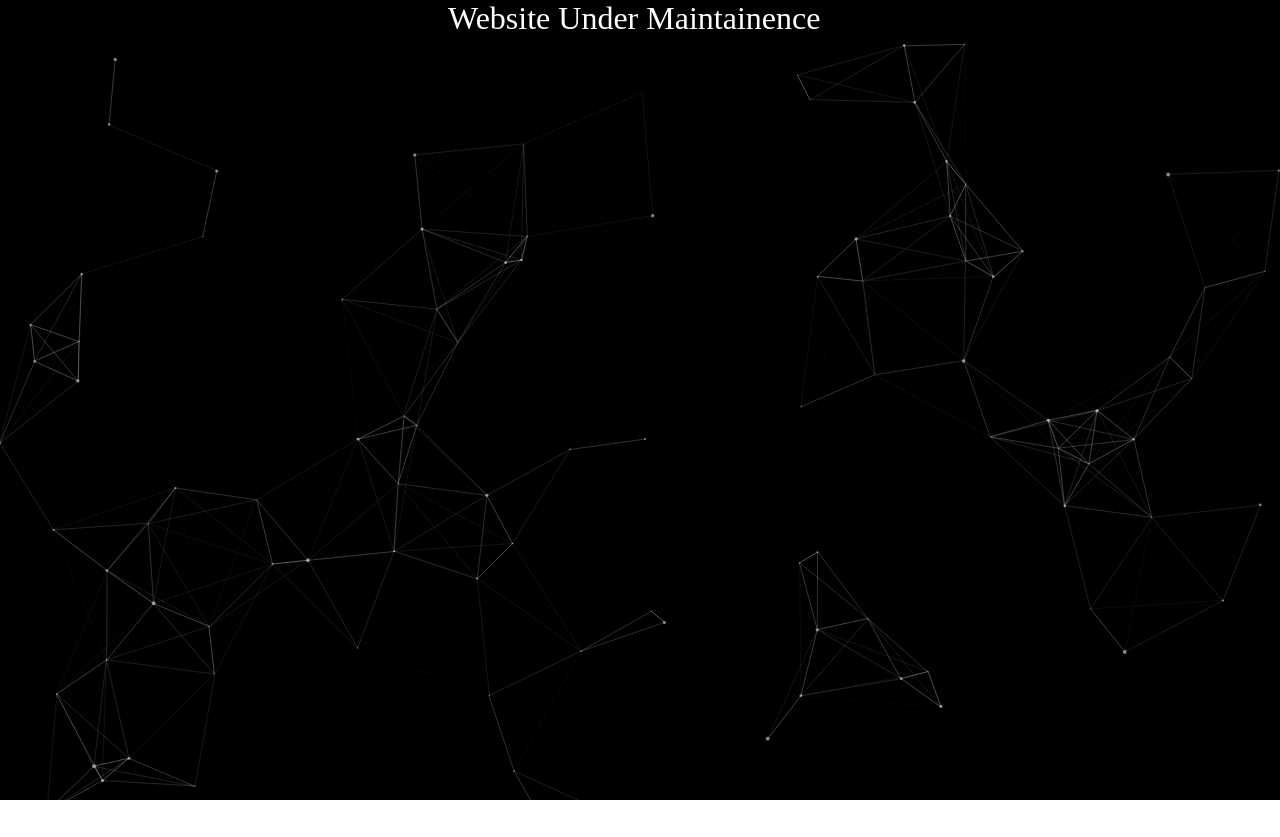
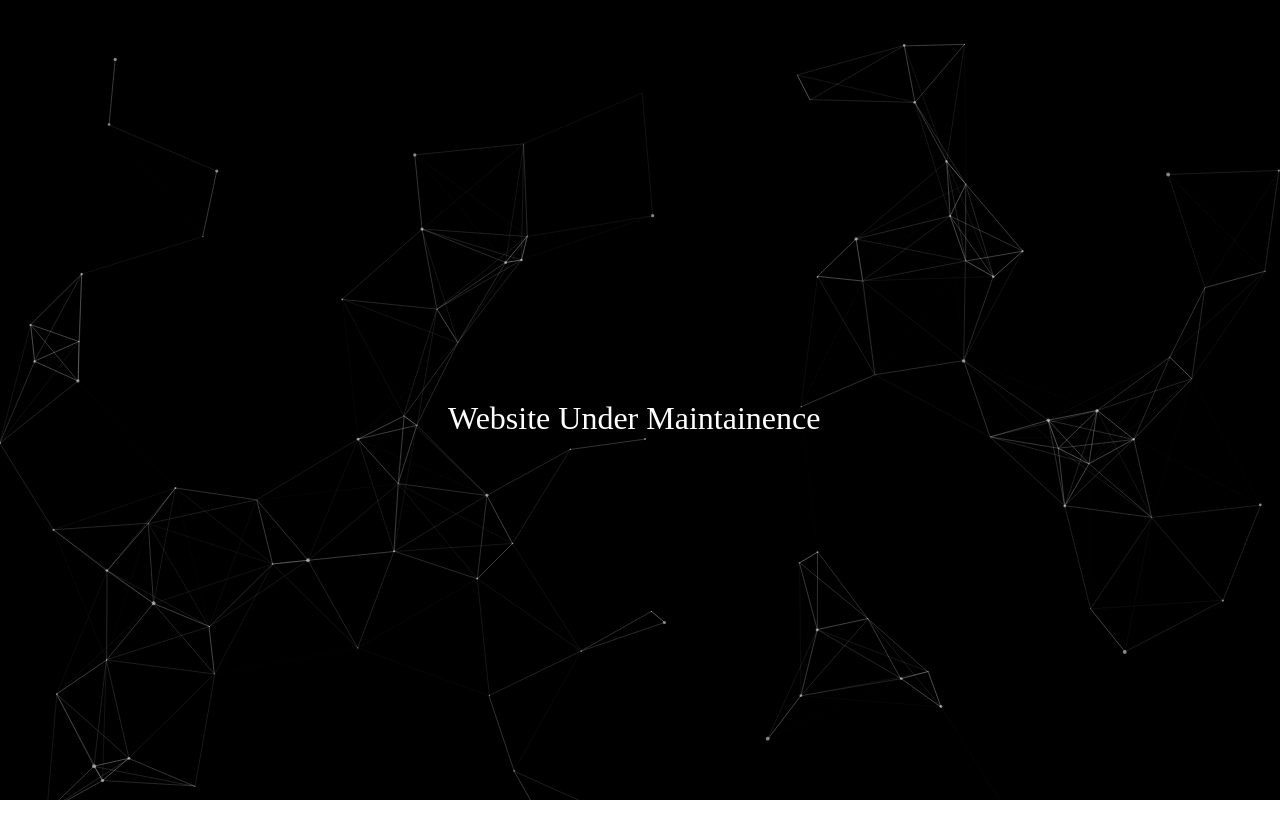
Before and after one commit to Dhroov7/EduVigyan, a website: page index.html in a window 1280 px wide. Drawn offline with Linux system fonts and the light colour scheme.

Commit message:
some changes

```diff
--- a/index.html
+++ b/index.html
@@ -8,9 +8,9 @@
     <link rel="stylesheet" href="style.css">
 </head>
 <body>
-        <div id="particles-js"><div id="content">
+        <div id="particles-js"><span id="content">
                 Website Under Maintainence
-        </div>
+        </span>
         </div>
         <script>
         var pJS = function(tag_id, params){
--- a/style.css
+++ b/style.css
@@ -22,7 +22,7 @@ canvas {
   color: white;
   font-family: 'Times New Roman', Times, serif;
   font-size: xx-large;
-  display: inline-block;
   position: relative;
   left:35%;
+  top:50%;
 }
```
